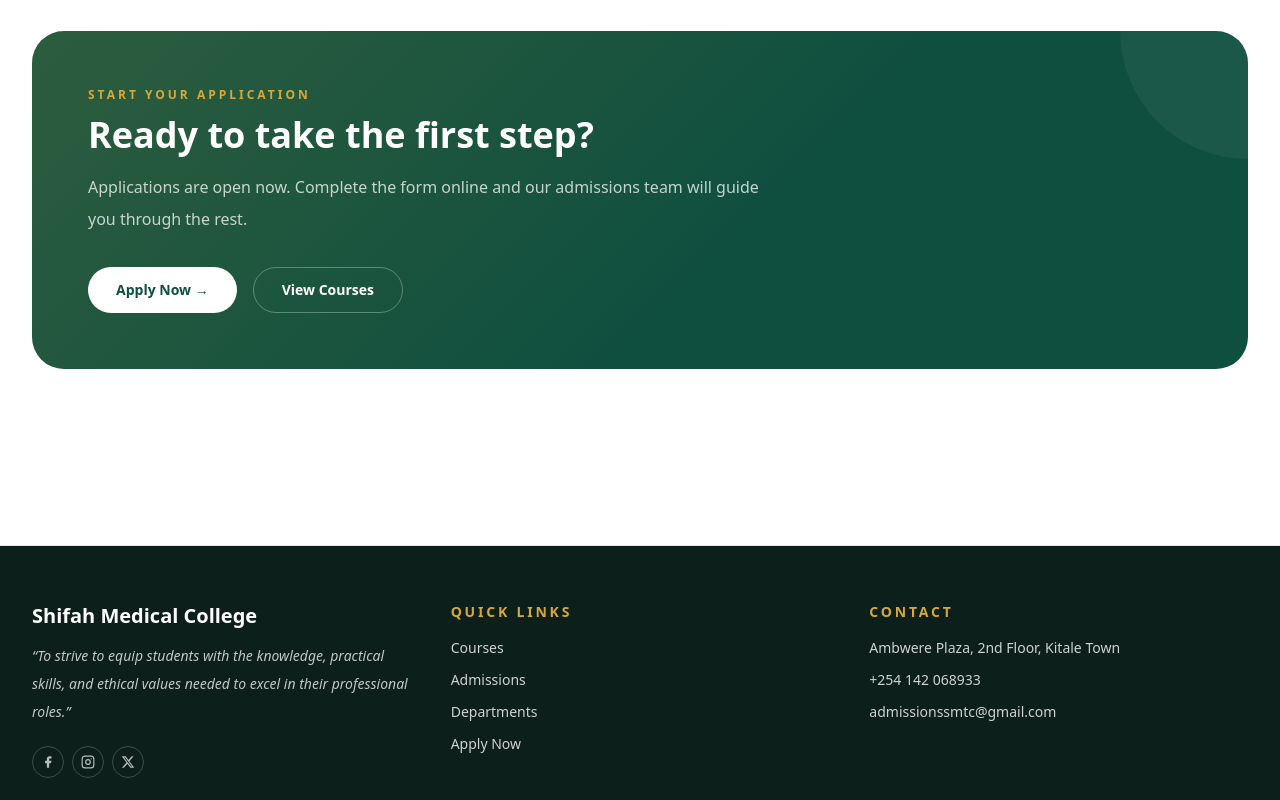
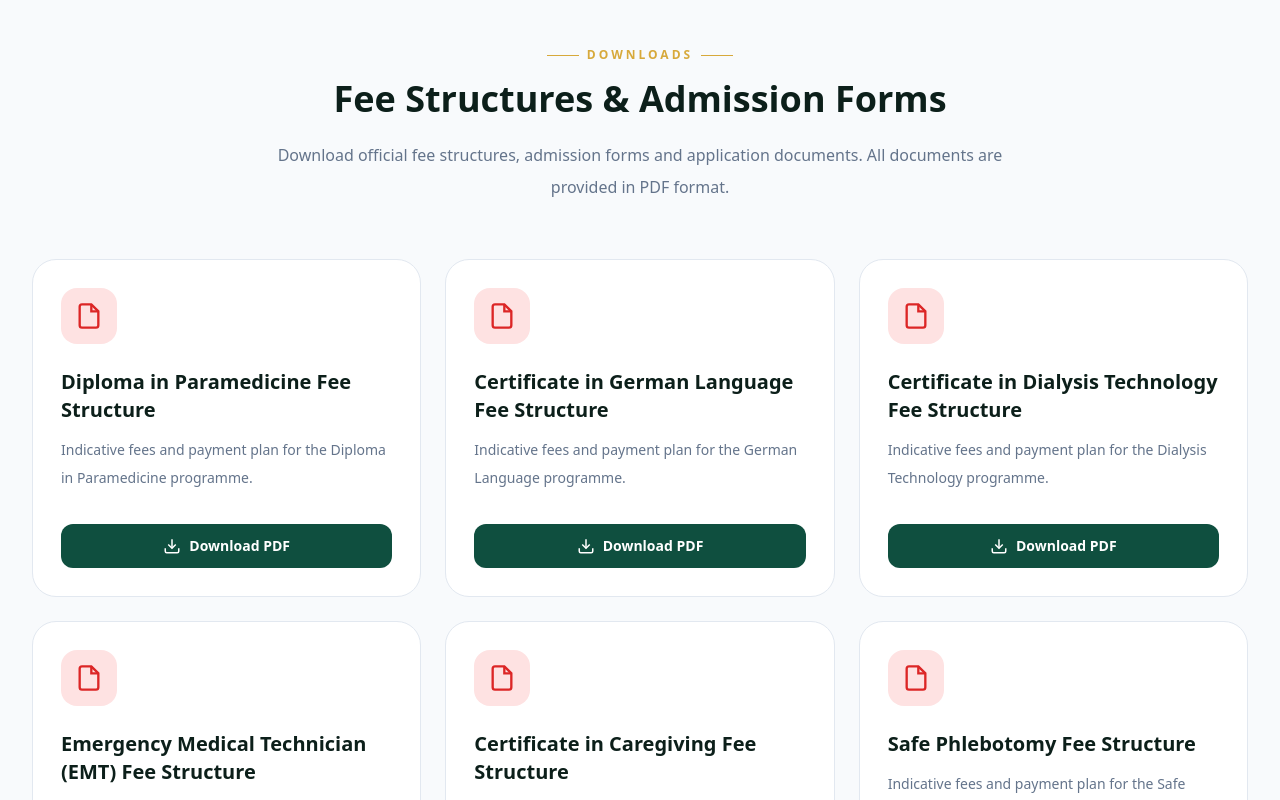
Before and after one commit to majidhawa/shifahmedcollege, a Next.js app: page /admissions in a window 1280 px wide. Shown: the part 2140-2940 px from the top of the page. Built offline with nearby package versions, Linux system fonts and the light colour scheme.

Commit message:
Update page.tsx

```diff
--- a/app/admissions/page.tsx
+++ b/app/admissions/page.tsx
@@ -1,7 +1,56 @@
 import Link from 'next/link';
 import { Container } from '@/components/Container';
 import { site } from '@/data/site';
-
+const documents = [
+  {
+    title: "Diploma in Paramedicine Fee Structure",
+    description:
+      "Indicative fees and payment plan for the Diploma in Paramedicine programme.",
+    file: "/downloads/paramedicine-fees.pdf",
+  },
+  {
+    title: "Certificate in German Language Fee Structure",
+    description:
+      "Indicative fees and payment plan for the German Language programme.",
+    file: "/downloads/german-language-fees.pdf",
+  },
+  {
+    title: "Certificate in Dialysis Technology Fee Structure",
+    description:
+      "Indicative fees and payment plan for the Dialysis Technology programme.",
+    file: "/downloads/dialysis-fees.pdf",
+  },
+  {
+    title: "Emergency Medical Technician (EMT) Fee Structure",
+    description:
+      "Indicative fees and payment plan for the EMT programme.",
+    file: "/downloads/emt-fees.pdf",
+  },
+  {
+    title: "Certificate in Caregiving Fee Structure",
+    description:
+      "Indicative fees and payment plan for the Caregiving programme.",
+    file: "/downloads/caregiving-fees.pdf",
+  },
+  {
+    title: "Safe Phlebotomy Fee Structure",
+    description:
+      "Indicative fees and payment plan for the Safe Phlebotomy programme.",
+    file: "/downloads/phlebotomy-fees.pdf",
+  },
+  {
+    title: "Medical Assessment Form",
+    description:
+      "To be completed by a registered medical practitioner.",
+    file: "/downloads/medical-assessment-form.pdf",
+  },
+  {
+    title: "Application Letter Template",
+    description:
+      "Ready-to-fill admission application letter.",
+    file: "/downloads/application-letter-template.pdf",
+  },
+];
 export default function AdmissionsPage() {
   return (
     <main>
@@ -136,7 +185,115 @@ export default function AdmissionsPage() {
           </div>
         </Container>
       </section>
+{/* ───────── DOWNLOAD DOCUMENTS ───────── */}
 
+<section className="bg-slate-50 py-24">
+
+  <Container>
+
+    <div className="text-center max-w-3xl mx-auto">
+
+      <div className="flex items-center justify-center gap-2 mb-4">
+
+        <span className="h-px w-8 bg-brand-gold" />
+
+        <p className="text-xs font-bold uppercase tracking-[0.25em] text-brand-gold">
+
+          Downloads
+
+        </p>
+
+        <span className="h-px w-8 bg-brand-gold" />
+
+      </div>
+
+      <h2 className="text-3xl md:text-4xl font-extrabold text-brand-dark">
+
+        Fee Structures & Admission Forms
+
+      </h2>
+
+      <p className="mt-5 text-slate-500 leading-8">
+
+        Download official fee structures, admission forms and application
+        documents. All documents are provided in PDF format.
+
+      </p>
+
+    </div>
+
+    <div className="mt-14 grid gap-6 md:grid-cols-2 xl:grid-cols-3">
+
+      {documents.map((doc) => (
+
+        <div
+          key={doc.title}
+          className="group rounded-3xl border border-slate-200 bg-white p-7 transition-all duration-300 hover:-translate-y-2 hover:border-brand-green hover:shadow-xl"
+        >
+
+          <div className="flex h-14 w-14 items-center justify-center rounded-2xl bg-red-100">
+
+            <svg
+              width="28"
+              height="28"
+              fill="none"
+              stroke="currentColor"
+              strokeWidth="2"
+              className="text-red-600"
+              viewBox="0 0 24 24"
+            >
+              <path d="M14 2H6a2 2 0 0 0-2 2v16a2 2 0 0 0 2 2h12a2 2 0 0 0 2-2V8z"/>
+              <polyline points="14 2 14 8 20 8"/>
+            </svg>
+
+          </div>
+
+          <h3 className="mt-6 text-xl font-bold text-brand-dark">
+
+            {doc.title}
+
+          </h3>
+
+          <p className="mt-3 text-sm leading-7 text-slate-500">
+
+            {doc.description}
+
+          </p>
+
+          <a
+            href={doc.file}
+            download
+            target="_blank"
+            rel="noopener noreferrer"
+            className="mt-8 inline-flex w-full items-center justify-center gap-2 rounded-xl bg-brand-green px-5 py-3 text-sm font-semibold text-white transition hover:bg-brand-dark"
+          >
+
+            <svg
+              width="18"
+              height="18"
+              fill="none"
+              stroke="currentColor"
+              strokeWidth="2"
+              viewBox="0 0 24 24"
+            >
+              <path d="M21 15v4a2 2 0 0 1-2 2H5a2 2 0 0 1-2-2v-4"/>
+              <polyline points="7 10 12 15 17 10"/>
+              <line x1="12" y1="15" x2="12" y2="3"/>
+            </svg>
+
+            Download PDF
+
+          </a>
+
+        </div>
+
+      ))}
+
+    </div>
+
+  </Container>
+
+</section>
       {/* ── CTA ── */}
       <section className="py-20">
         <Container>
```
